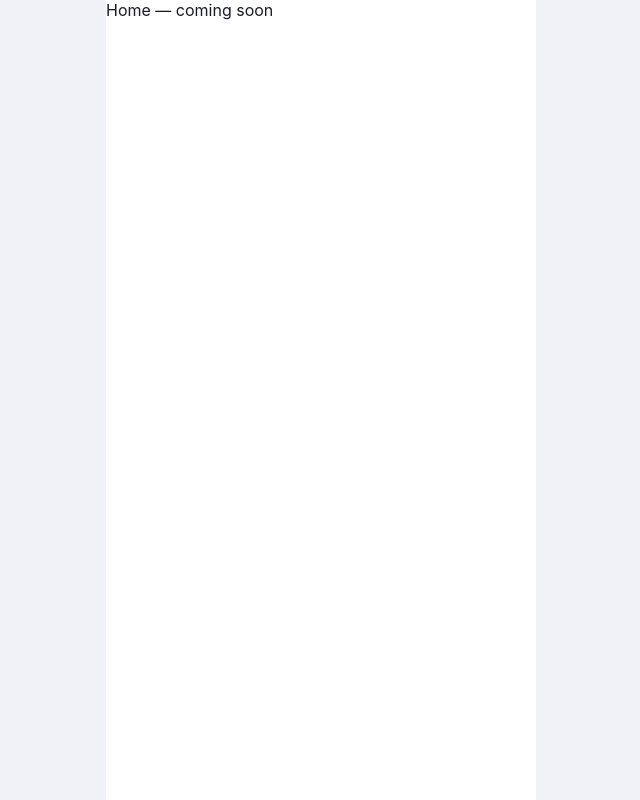
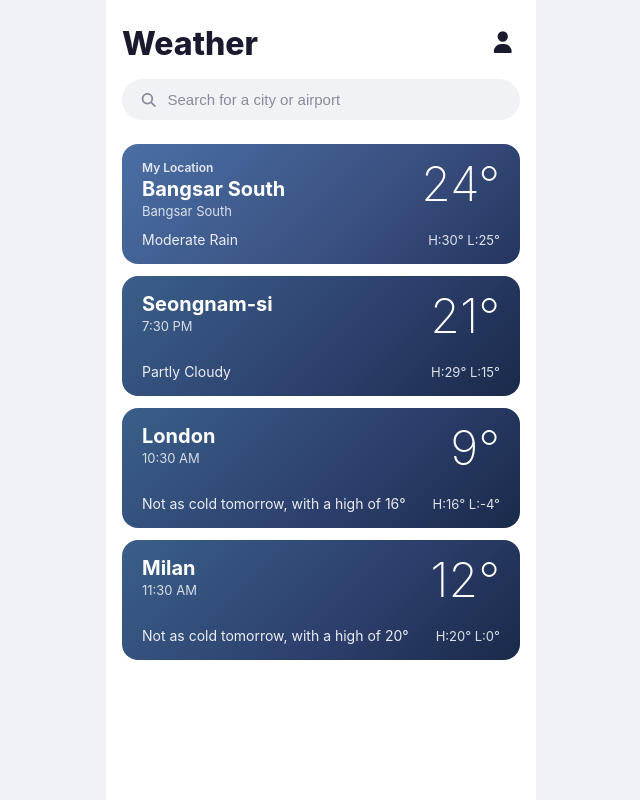
Before and after one commit to DHV28/weather-app, a Vue app: page / in a window 1280 px wide. Shown: the whole page, without its empty margins (319-959 px from the left). Built offline with nearby package versions, Linux system fonts and the light colour scheme.

Commit message:
feat: add static City List home page with weather cards and search bar

```diff
--- /dev/null
+++ b/src/components/atoms/SearchBar.vue
@@ -0,0 +1,60 @@
+<script setup lang="ts">
+// Atom: SearchBar
+// The pill-shaped search input at the top of the home page.
+// Emits the typed value upward so the parent can trigger a search.
+
+defineProps<{
+  modelValue: string
+  placeholder?: string
+}>()
+
+defineEmits<{
+  'update:modelValue': [value: string]
+  search: [value: string]
+}>()
+</script>
+
+<template>
+  <div class="search-bar">
+    <!-- Search icon on the left -->
+    <FontAwesomeIcon :icon="['fas', 'magnifying-glass']" class="search-bar__icon" />
+    <input
+      class="search-bar__input"
+      type="text"
+      :value="modelValue"
+      :placeholder="placeholder ?? 'Search for a city or airport'"
+      @input="$emit('update:modelValue', ($event.target as HTMLInputElement).value)"
+      @keyup.enter="$emit('search', modelValue)"
+    />
+  </div>
+</template>
+
+<style scoped>
+.search-bar {
+  display: flex;
+  align-items: center;
+  gap: 10px;
+  background: #f0f2f5;
+  border-radius: 50px;
+  padding: 12px 18px;
+}
+
+.search-bar__icon {
+  color: #8a8a9a;
+  font-size: 14px;
+  flex-shrink: 0;
+}
+
+.search-bar__input {
+  flex: 1;
+  border: none;
+  background: transparent;
+  font-size: 15px;
+  color: var(--color-text-primary);
+  outline: none;
+}
+
+.search-bar__input::placeholder {
+  color: #8a8a9a;
+}
+</style>
--- /dev/null
+++ b/src/components/molecules/WeatherCard.vue
@@ -0,0 +1,125 @@
+<script setup lang="ts">
+// Molecule: WeatherCard
+// One city card in the list — shows city name, local time, condition, temp, H/L.
+// 'isMyLocation' makes the first card bold with "My Location" label (like the Figma).
+// Clicking the card will navigate to the detail page (wired up in HomePage).
+
+defineProps<{
+  city: string
+  subtitle: string       // local time or area name (e.g. "Bangsar South" or "7:30 PM")
+  temperature: number
+  condition: string
+  high: number
+  low: number
+  isMyLocation?: boolean
+}>()
+
+defineEmits<{
+  select: []
+}>()
+</script>
+
+<template>
+  <article
+    class="weather-card"
+    :class="{ 'weather-card--my-location': isMyLocation }"
+    role="button"
+    tabindex="0"
+    @click="$emit('select')"
+    @keyup.enter="$emit('select')"
+  >
+    <!-- Top row: city name + temperature -->
+    <div class="weather-card__top">
+      <div>
+        <!-- Show "My Location" label above city name for the user's current location -->
+        <p v-if="isMyLocation" class="weather-card__my-location-label">My Location</p>
+        <h2 class="weather-card__city">{{ city }}</h2>
+        <p class="weather-card__subtitle">{{ subtitle }}</p>
+      </div>
+      <p class="weather-card__temp">{{ temperature }}°</p>
+    </div>
+
+    <!-- Bottom row: weather condition + H/L range -->
+    <div class="weather-card__bottom">
+      <p class="weather-card__condition">{{ condition }}</p>
+      <p class="weather-card__range">H:{{ high }}° L:{{ low }}°</p>
+    </div>
+  </article>
+</template>
+
+<style scoped>
+.weather-card {
+  /* Dark blue sky gradient — matches the card backgrounds in the Figma */
+  background: linear-gradient(135deg, #3a5f8a 0%, #2c3e6b 60%, #1a2a4a 100%);
+  border-radius: 16px;
+  padding: 16px 20px;
+  color: #ffffff;
+  cursor: pointer;
+  display: flex;
+  flex-direction: column;
+  justify-content: space-between;
+  min-height: 120px;
+  transition: transform 0.15s ease;
+}
+
+.weather-card:hover {
+  transform: scale(1.01);
+}
+
+/* First card has a slightly lighter/warmer blue tint */
+.weather-card--my-location {
+  background: linear-gradient(135deg, #4a6fa5 0%, #3a5080 60%, #243660 100%);
+}
+
+.weather-card__top {
+  display: flex;
+  justify-content: space-between;
+  align-items: flex-start;
+}
+
+.weather-card__my-location-label {
+  font-size: 12px;
+  font-weight: 600;
+  opacity: 0.85;
+  margin: 0 0 2px 0;
+}
+
+.weather-card__city {
+  font-size: 20px;
+  font-weight: 700;
+  margin: 0;
+}
+
+.weather-card__subtitle {
+  font-size: 13px;
+  opacity: 0.8;
+  margin: 2px 0 0 0;
+}
+
+/* Large temperature number on the right */
+.weather-card__temp {
+  font-size: 48px;
+  font-weight: 200;
+  margin: 0;
+  line-height: 1;
+}
+
+.weather-card__bottom {
+  display: flex;
+  justify-content: space-between;
+  align-items: flex-end;
+  margin-top: 12px;
+}
+
+.weather-card__condition {
+  font-size: 14px;
+  opacity: 0.9;
+  margin: 0;
+}
+
+.weather-card__range {
+  font-size: 13px;
+  opacity: 0.85;
+  margin: 0;
+}
+</style>
--- /dev/null
+++ b/src/components/organisms/WeatherList.vue
@@ -0,0 +1,53 @@
+<script setup lang="ts">
+// Organism: WeatherList
+// Renders the full scrollable list of WeatherCard components.
+// Each card emits a 'select' event which we pass up to the page via 'city-selected'.
+
+import WeatherCard from '../molecules/WeatherCard.vue'
+
+// Shape of each city entry — will be replaced with real API data later
+interface CityWeather {
+  id: number
+  city: string
+  subtitle: string
+  temperature: number
+  condition: string
+  high: number
+  low: number
+  isMyLocation?: boolean
+}
+
+defineProps<{
+  cities: CityWeather[]
+}>()
+
+defineEmits<{
+  'city-selected': [city: string]
+}>()
+</script>
+
+<template>
+  <section class="weather-list" aria-label="City weather list">
+    <WeatherCard
+      v-for="item in cities"
+      :key="item.id"
+      :city="item.city"
+      :subtitle="item.subtitle"
+      :temperature="item.temperature"
+      :condition="item.condition"
+      :high="item.high"
+      :low="item.low"
+      :is-my-location="item.isMyLocation"
+      @select="$emit('city-selected', item.city)"
+    />
+  </section>
+</template>
+
+<style scoped>
+.weather-list {
+  display: flex;
+  flex-direction: column;
+  gap: 12px;
+  padding: 16px 0;
+}
+</style>
--- a/src/main.ts
+++ b/src/main.ts
@@ -6,10 +6,10 @@ import router from './router'
 // FontAwesome setup — register the component globally so any .vue file can use it
 import { library } from '@fortawesome/fontawesome-svg-core'
 import { FontAwesomeIcon } from '@fortawesome/vue-fontawesome'
-import { faPencil } from '@fortawesome/free-solid-svg-icons'
+import { faPencil, faMagnifyingGlass, faUser } from '@fortawesome/free-solid-svg-icons'
 
 // Add only the icons we use (tree-shaking keeps the bundle small)
-library.add(faPencil)
+library.add(faPencil, faMagnifyingGlass, faUser)
 
 createApp(App)
   .use(router)
--- a/src/pages/HomePage.vue
+++ b/src/pages/HomePage.vue
@@ -1,9 +1,118 @@
 <script setup lang="ts">
-// Page: HomePage — placeholder until weather components are built
+// Page: HomePage
+// The main screen — shows the Weather header, search bar, and list of city cards.
+// Static placeholder data is used for now; real API data comes in a later commit.
+
+import { ref } from 'vue'
+import { useRouter } from 'vue-router'
+import SearchBar from '../components/atoms/SearchBar.vue'
+import WeatherList from '../components/organisms/WeatherList.vue'
+
+const router = useRouter()
+const searchQuery = ref('')
+
+// Placeholder city data — will be replaced with OpenWeatherMap API data later
+const cities = [
+  {
+    id: 1,
+    city: 'Bangsar South',
+    subtitle: 'Bangsar South',
+    temperature: 24,
+    condition: 'Moderate Rain',
+    high: 30,
+    low: 25,
+    isMyLocation: true,
+  },
+  {
+    id: 2,
+    city: 'Seongnam-si',
+    subtitle: '7:30 PM',
+    temperature: 21,
+    condition: 'Partly Cloudy',
+    high: 29,
+    low: 15,
+  },
+  {
+    id: 3,
+    city: 'London',
+    subtitle: '10:30 AM',
+    temperature: 9,
+    condition: 'Not as cold tomorrow, with a high of 16°',
+    high: 16,
+    low: -4,
+  },
+  {
+    id: 4,
+    city: 'Milan',
+    subtitle: '11:30 AM',
+    temperature: 12,
+    condition: 'Not as cold tomorrow, with a high of 20°',
+    high: 20,
+    low: 0,
+  },
+]
+
+// Navigate to the detail page for the selected city
+function onCitySelected(city: string) {
+  router.push({ name: 'Detail', params: { city } })
+}
+
+// Navigate to the profile page when the person icon is clicked
+function goToProfile() {
+  router.push({ name: 'Profile' })
+}
 </script>
 
 <template>
   <main class="home-page">
-    <p>Home — coming soon</p>
+    <!-- Header: title + profile icon -->
+    <header class="home-page__header">
+      <h1 class="home-page__title">Weather</h1>
+      <button class="home-page__profile-btn" aria-label="Go to profile" @click="goToProfile">
+        <FontAwesomeIcon :icon="['fas', 'user']" />
+      </button>
+    </header>
+
+    <!-- Search bar -->
+    <div class="home-page__search">
+      <SearchBar v-model="searchQuery" />
+    </div>
+
+    <!-- List of city weather cards -->
+    <WeatherList :cities="cities" @city-selected="onCitySelected" />
   </main>
 </template>
+
+<style scoped>
+.home-page {
+  padding: 24px 16px;
+  min-height: 100vh;
+  background: #ffffff;
+}
+
+.home-page__header {
+  display: flex;
+  justify-content: space-between;
+  align-items: center;
+  margin-bottom: 16px;
+}
+
+.home-page__title {
+  font-size: 32px;
+  font-weight: 800;
+  color: var(--color-text-primary);
+}
+
+.home-page__profile-btn {
+  background: none;
+  border: none;
+  font-size: 22px;
+  color: var(--color-text-primary);
+  cursor: pointer;
+  padding: 4px;
+}
+
+.home-page__search {
+  margin-bottom: 8px;
+}
+</style>
```
